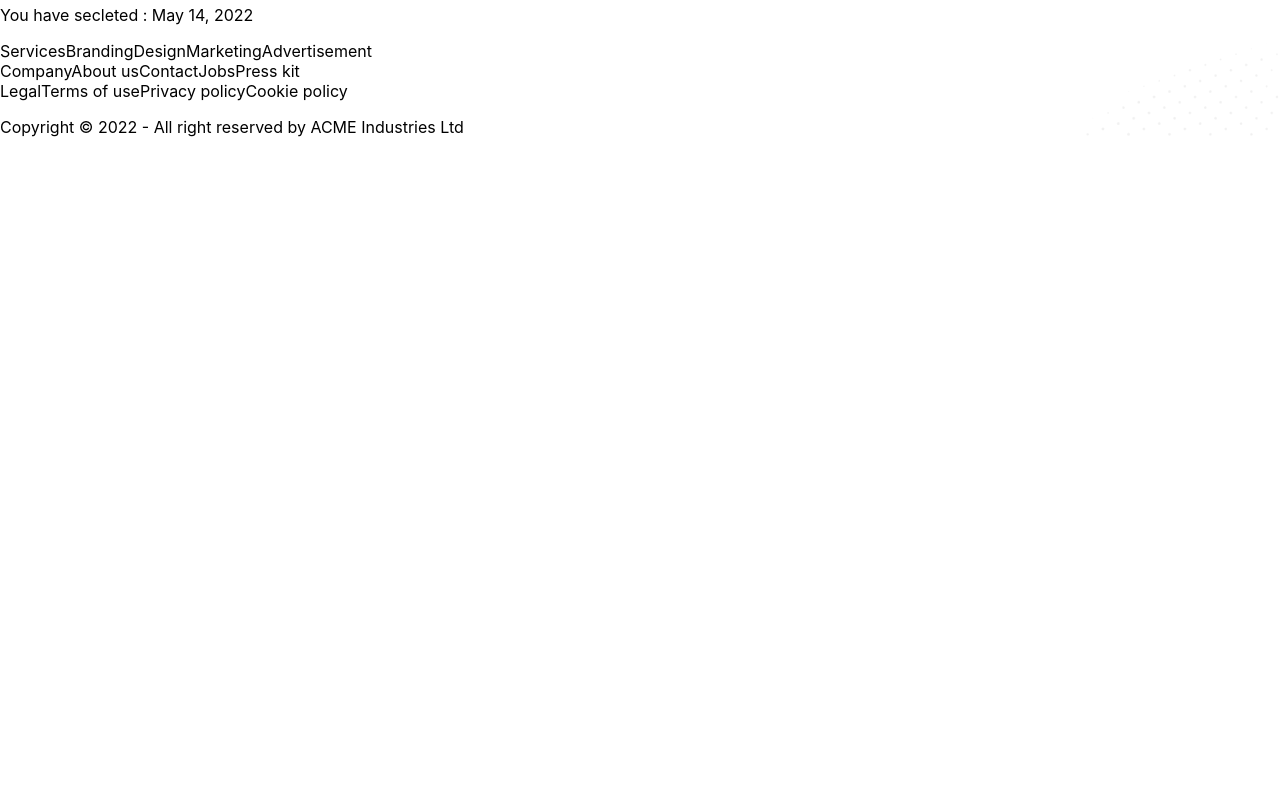
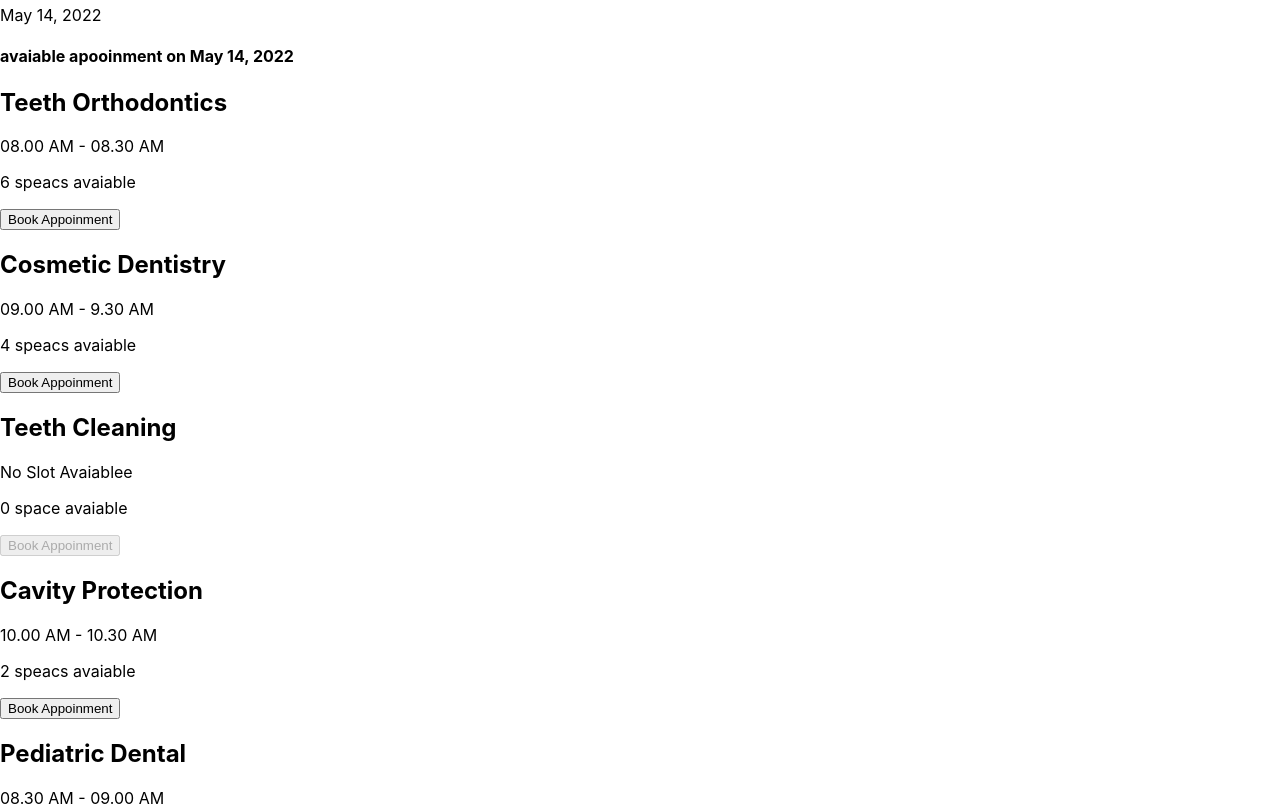
Before and after one commit to sajeeb-ahmeed/Doctor-protals, a React (Create React App) app: page /appointment in a window 1280 px wide. Shown: the part 2460-3266 px from the top of the page. Before the commit the page ends 2613 px from the top, so only its background shows below. Built offline with nearby package versions, Linux system fonts and the light colour scheme.

Commit message:
appoinment

```diff
--- /dev/null
+++ b/public/services.json
@@ -0,0 +1,57 @@
+[
+    {
+        "_id": 1,
+        "name": "Teeth Orthodontics",
+        "slots": [
+            "08.00 AM - 08.30 AM",
+            "08.30 AM - 09.00 AM",
+            "09.00 AM - 9.30 AM",
+            "09.30 AM - 10.00 AM",
+            "10.00 AM - 10.30 AM",
+            "10.30 AM - 11.00 AM"
+        ]
+    },
+    {
+        "_id": 2,
+        "name": "Cosmetic Dentistry",
+        "slots": [
+            "09.00 AM - 9.30 AM",
+            "09.30 AM - 10.00 AM",
+            "10.00 AM - 10.30 AM",
+            "10.30 AM - 11.00 AM"
+        ]
+    },
+    {
+        "_id": 3,
+        "name": "Teeth Cleaning",
+        "slots": []
+    },
+    {
+        "_id": 4,
+        "name": "Cavity Protection",
+        "slots": [
+            "10.00 AM - 10.30 AM",
+            "10.30 AM - 11.00 AM"
+        ]
+    },
+    {
+        "_id": 5,
+        "name": "Pediatric Dental",
+        "slots": [
+            "08.30 AM - 09.00 AM",
+            "09.00 AM - 9.30 AM",
+            "09.30 AM - 10.00 AM",
+            "10.00 AM - 10.30 AM",
+            "10.30 AM - 11.00 AM"
+        ]
+    },
+    {
+        "_id": 6,
+        "name": "Oral Surgery",
+        "slots": [
+            "09.30 AM - 10.00 AM",
+            "10.00 AM - 10.30 AM",
+            "10.30 AM - 11.00 AM"
+        ]
+    }
+]
--- a/src/App.js
+++ b/src/App.js
@@ -6,9 +6,10 @@
 import Login from './Pages/Login/Login';
 import Appoinment from './Pages/Appoinment/Appoinment';
 
+
 function App() {
   return (
-    <div>
+    <div className='max-w-7xl mx-auto px-12'>
       <Navbar></Navbar>
       <Routes>
         <Route path="/" element={<Home />} />
--- a/src/Pages/Appoinment/Appoinment.js
+++ b/src/Pages/Appoinment/Appoinment.js
@@ -1,11 +1,14 @@
-import React from 'react';
+import React, { useState } from 'react';
 import Footer from '../Shared/Footer';
 import AppoinmentBanner from './AppoinmentBanner';
+import AvaiableAppoinment from './AvaiableAppoinment';
 
 const Appoinment = () => {
+    const [date, setDate] = useState(new Date())
     return (
         <div>
-            <AppoinmentBanner></AppoinmentBanner>
+            <AppoinmentBanner date={date} setDate={setDate}></AppoinmentBanner>
+            <AvaiableAppoinment date={date}></AvaiableAppoinment>
             <Footer></Footer>
         </div>
     );
--- a/src/Pages/Appoinment/AppoinmentBanner.js
+++ b/src/Pages/Appoinment/AppoinmentBanner.js
@@ -2,9 +2,11 @@
 import React, { useState } from 'react';
 import { DayPicker } from 'react-day-picker';
 import 'react-day-picker/dist/style.css';
-import chair from '../../assets/images/chair.png'
-const AppoinmentBanner = () => {
-    const [date, setDate] = useState(new Date())
+import chair from '../../assets/images/chair.png';
+
+
+const AppoinmentBanner = ({ date, setDate }) => {
+
     return (
         <div class="hero min-h-screen ">
             <div class="hero-content flex-col lg:flex-row-reverse">
@@ -15,7 +17,7 @@
                         selected={date}
                         onSelect={setDate}
                     />
-                    <p>You have secleted : {format(date, 'PP')}</p>
+                    <p> {format(date, 'PP')}</p>
                 </div>
             </div>
 
--- /dev/null
+++ b/src/Pages/Appoinment/AvaiableAppoinment.js
@@ -0,0 +1,24 @@
+import { format } from 'date-fns';
+import React, { useEffect, useState } from 'react';
+import Service from './Service';
+
+const AvaiableAppoinment = ({ date }) => {
+    const [services, setServices] = useState([]);
+    useEffect(() => {
+        fetch('services.json')
+            .then(res => res.json())
+            .then(data => setServices(data));
+    }, [])
+    return (
+        <div>
+            <h4 className='text-xl text-secondary text-center uppercase'>  avaiable apooinment on {format(date, 'PP')}</h4>
+            <div className='grid gird-cols-1 md:grid-cols-2 lg:grid-cols-3 gap-5'>
+                {
+                    services.map(service => <Service key={service._id} service={service}></Service>)
+                }
+            </div>
+        </div>
+    );
+};
+
+export default AvaiableAppoinment;
--- /dev/null
+++ b/src/Pages/Appoinment/Service.js
@@ -0,0 +1,25 @@
+import React from 'react';
+
+const Service = ({ service }) => {
+    const { name, slots } = service
+    return (
+        <div class="card lg:max-w-lg bg-base-100 shadow-xl">
+            <div class="card-body">
+                <h2 class="card-title text-secondary">{name}</h2>
+                <p>
+                    {
+                        slots.length ?
+                            <span> {slots[0]}</span> :
+                            <span className='text-red-400'>No Slot Avaiablee</span>
+                    }
+                </p>
+                <p>{slots.length} {slots.length > 1 ? 'speacs' : 'space'}  avaiable</p>
+                <div class="card-actions justify-center">
+                    <button disabled={slots.length === 0} class="btn btn-secondary">Book Appoinment</button>
+                </div>
+            </div>
+        </div>
+    );
+};
+
+export default Service;
--- a/src/Pages/Home/Home.js
+++ b/src/Pages/Home/Home.js
@@ -10,7 +10,7 @@
 
 const Home = () => {
     return (
-        <div className='px-12'>
+        <div >
             <Banner></Banner>
             <Info></Info>
             <Services></Services>
```
